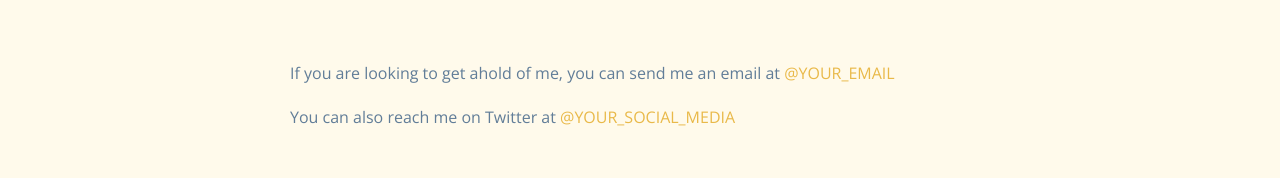
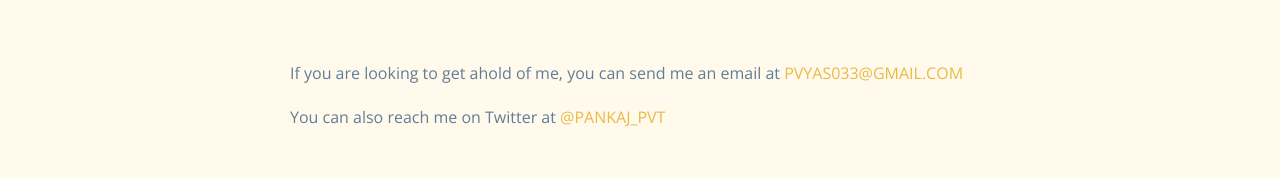
Before and after one commit to pvyas033/portfolio, a plain HTML site: page contact.html in a window 1280 px wide. Shown: the part 243-421 px from the top of the page. Drawn offline with nearby package versions, Linux system fonts and the light colour scheme.

Commit message:
added contact info

```diff
--- a/contact.html
+++ b/contact.html
@@ -63,11 +63,11 @@
       <div class="section-center page-info">
         <p>
           If you are looking to get ahold of me, you can send me an email at
-          <a href="mailto:email@email.com">@your_email</a>
+          <a href="mailto:pankajvyas033@gmail.com">pvyas033@gmail.com</a>
         </p>
         <p>
           You can also reach me on Twitter at
-          <a href="https://www.twitter.com">@your_social_media </a>
+          <a href="https://twitter.com/pankaj_pvt">@pankaj_pvt </a>
         </p>
       </div>
     </section>
```
